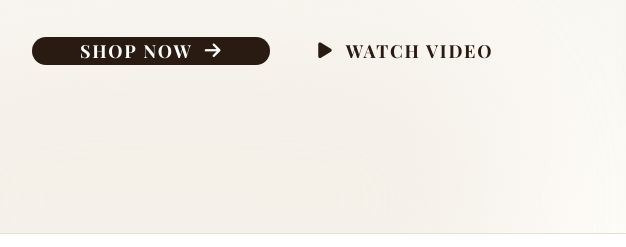
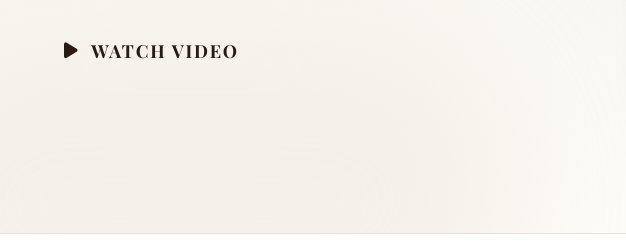
Before and after one commit to onlineshoppingbd-png/handbraidedbelt, a plain HTML site: page index.html in a window 1280 px wide. Shown: the part 545-792 px from the top of the page, 0-626 px from the left. Drawn offline with nearby package versions, Linux system fonts and the light colour scheme; a web font is replaced by a local one.

Commit message:
Replace 'Shop Now' button with 'Watch Video' link

```diff
--- a/index.html
+++ b/index.html
@@ -244,9 +244,7 @@
                         </p>
 
                         <div class="flex flex-col sm:flex-row items-center justify-center lg:justify-start gap-4">
-                            <button onclick="openCheckoutModal()" class="btn-primary w-full sm:w-auto inline-flex items-center justify-center gap-3 font-serif font-bold text-lg px-12 py-4.5 rounded-full uppercase tracking-widest">
-                                Shop Now <i class="fa-solid fa-arrow-right"></i>
-                            </button>
+
                             <a href="#reels" class="w-full sm:w-auto inline-flex items-center justify-center gap-3 font-serif font-bold text-lg px-8 py-4.5 rounded-full text-brand-900 hover:bg-brand-100 transition-colors uppercase tracking-widest">
                                 <i class="fa-solid fa-play"></i> Watch Video
                             </a>
```
